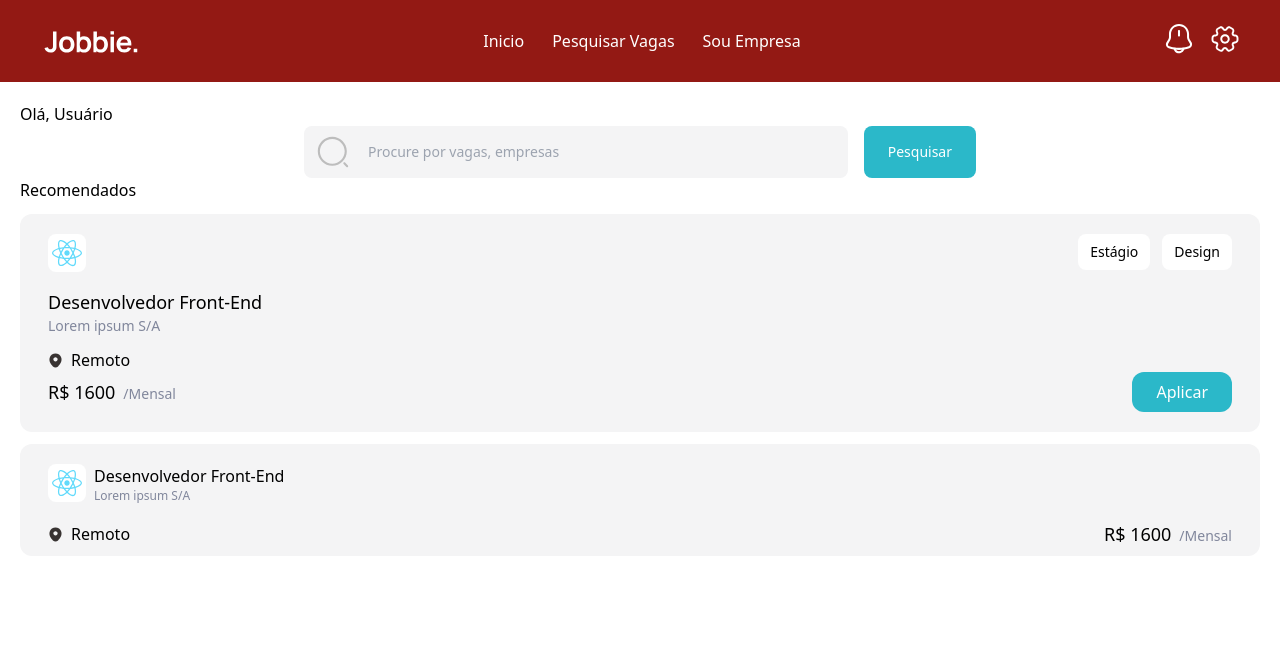
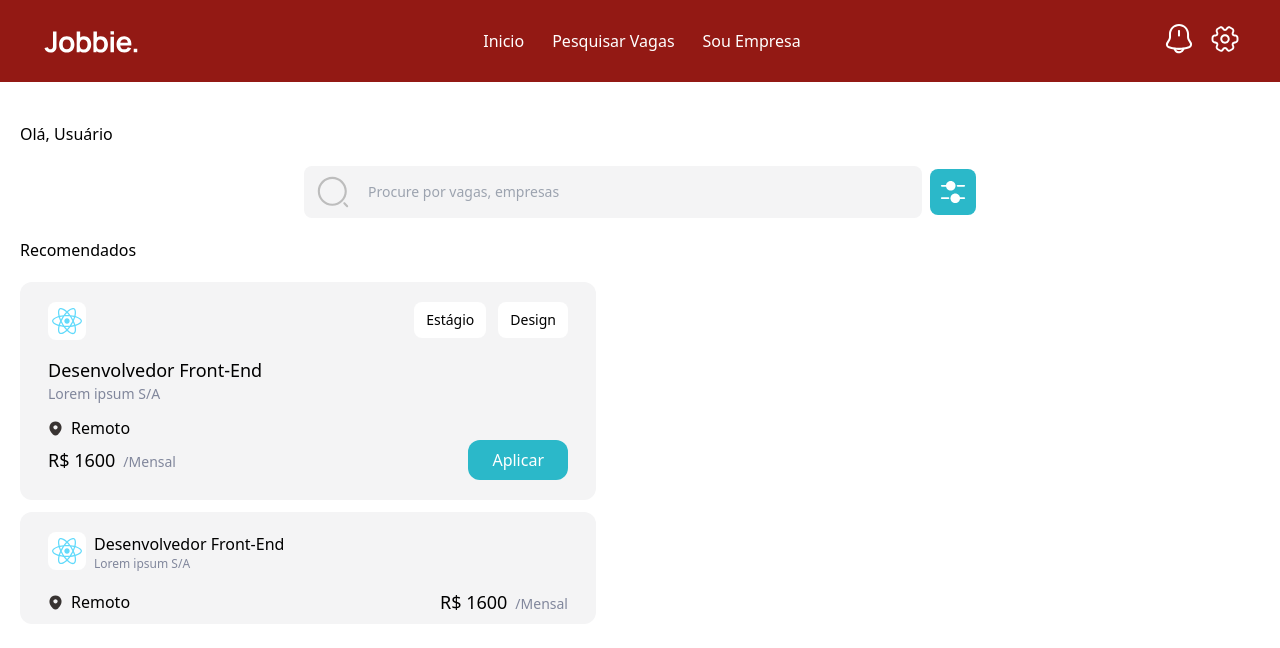
Before and after one commit to jobbie-project/jobbie-app, a Next.js app: page / in a window 1280 px wide. Shown: the top 648 px of the page. Built offline with nearby package versions, Linux system fonts and the light colour scheme.

Commit message:
alinha demais itens

```diff
--- a/src/components/card-medium.tsx
+++ b/src/components/card-medium.tsx
@@ -9,7 +9,7 @@ export function JobCardMedium() {
   const salary = 1600;
   const companyName = "Lorem ipsum S/A";
   return (
-    <div className="bg-[#F4F4F5] rounded-xl px-7 pt-5 pb-2 my-2 flex-col justify-between">
+    <div className="bg-[#F4F4F5] max-w-xl rounded-xl px-7 pt-5 pb-2 my-2 flex-col justify-between">
       <div className="flex flex-row justify-start mb-1">
         <div className=" me-2">
           <div className="bg-white  p-1 rounded-lg">
--- a/src/components/job-card-big.tsx
+++ b/src/components/job-card-big.tsx
@@ -9,7 +9,7 @@ export function JobCardBig() {
   const salary = 1600;
   const companyName = "Lorem ipsum S/A";
   return (
-    <div className="bg-[#F4F4F5] rounded-xl px-7 py-5 my-3 flex-col justify-between">
+    <div className="bg-[#F4F4F5] max-w-xl rounded-xl px-7 py-5 my-3 flex-col justify-between">
       <div className="flex flex-row justify-between mb-4">
         <div>
           <div className="bg-white p-1 rounded-lg">
--- a/src/components/searchbar.tsx
+++ b/src/components/searchbar.tsx
@@ -1,3 +1,4 @@
+import { Filter } from "@/icons/filter";
 import { Search } from "@/icons/search";
 
 export function SearchBar() {
@@ -9,14 +10,10 @@ export function SearchBar() {
             <div className="flex absolute inset-y-0 left-0 items-center pl-3 pointer-events-none">
               <Search />
             </div>
-            <input
-              type="text"
-              className="bg-gray text-gray-900 focus:outline-none text-sm rounded-lg block w-full pl-16 p-4"
-              placeholder="Procure por vagas, empresas"
-            />
+            <input type="text" className="bg-gray text-gray-900 focus:outline-none text-sm rounded-lg block w-full pl-16 p-4" placeholder="Procure por vagas, empresas" />
           </div>
-          <button className="p-4 px-6 rounded-lg ml-4 text-sm font-medium text-white bg-blue">
-            Pesquisar
+          <button className="p-2 rounded-lg ml-2 text-sm font-medium text-white bg-blue">
+            <Filter />
           </button>
         </form>
       </div>
--- /dev/null
+++ b/src/icons/filter.tsx
@@ -0,0 +1,30 @@
+export function Filter() {
+  return (
+    <svg width="30" height="30" viewBox="0 0 35 34" fill="none" xmlns="http://www.w3.org/2000/svg">
+      <path
+        d="M30.675 10.7383H22.77C22.2175 10.7383 21.7783 10.2992 21.7783 9.74666C21.7783 9.19416 22.2175 8.755 22.77 8.755H30.675C31.2275 8.755 31.6667 9.19416 31.6667 9.74666C31.6667 10.2992 31.2275 10.7383 30.675 10.7383Z"
+        fill="white"
+      />
+      <path
+        d="M9.59467 10.7383H4.32467C3.77217 10.7383 3.33301 10.2992 3.33301 9.74666C3.33301 9.19416 3.77217 8.755 4.32467 8.755H9.59467C10.1472 8.755 10.5863 9.19416 10.5863 9.74666C10.5863 10.2992 10.133 10.7383 9.59467 10.7383Z"
+        fill="white"
+      />
+      <path
+        d="M14.8654 15.3425C17.9559 15.3425 20.4612 12.8372 20.4612 9.74667C20.4612 6.65617 17.9559 4.15083 14.8654 4.15083C11.7749 4.15083 9.26953 6.65617 9.26953 9.74667C9.26953 12.8372 11.7749 15.3425 14.8654 15.3425Z"
+        fill="white"
+      />
+      <path
+        d="M30.6748 25.2308H25.4048C24.8523 25.2308 24.4131 24.7917 24.4131 24.2392C24.4131 23.6867 24.8523 23.2475 25.4048 23.2475H30.6748C31.2273 23.2475 31.6664 23.6867 31.6664 24.2392C31.6664 24.7917 31.2273 25.2308 30.6748 25.2308Z"
+        fill="white"
+      />
+      <path
+        d="M12.2297 25.2308H4.32467C3.77217 25.2308 3.33301 24.7917 3.33301 24.2392C3.33301 23.6867 3.77217 23.2475 4.32467 23.2475H12.2297C12.7822 23.2475 13.2213 23.6867 13.2213 24.2392C13.2213 24.7917 12.768 25.2308 12.2297 25.2308Z"
+        fill="white"
+      />
+      <path
+        d="M20.1349 29.8492C23.2254 29.8492 25.7307 27.3438 25.7307 24.2533C25.7307 21.1628 23.2254 18.6575 20.1349 18.6575C17.0444 18.6575 14.5391 21.1628 14.5391 24.2533C14.5391 27.3438 17.0444 29.8492 20.1349 29.8492Z"
+        fill="white"
+      />
+    </svg>
+  );
+}
--- a/src/pages/index.tsx
+++ b/src/pages/index.tsx
@@ -12,9 +12,9 @@ export default function Home() {
     <>
       <Header />
       <div className="p-5">
-        <p>Olá, {username}</p>
+        <p className="my-5">Olá, {username}</p>
         <SearchBar />
-        <p>Recomendados</p>
+        <p className="my-5">Recomendados</p>
         <div className="horizontal-scroll">
           <JobCardBig />
           <JobCardMedium />
```
